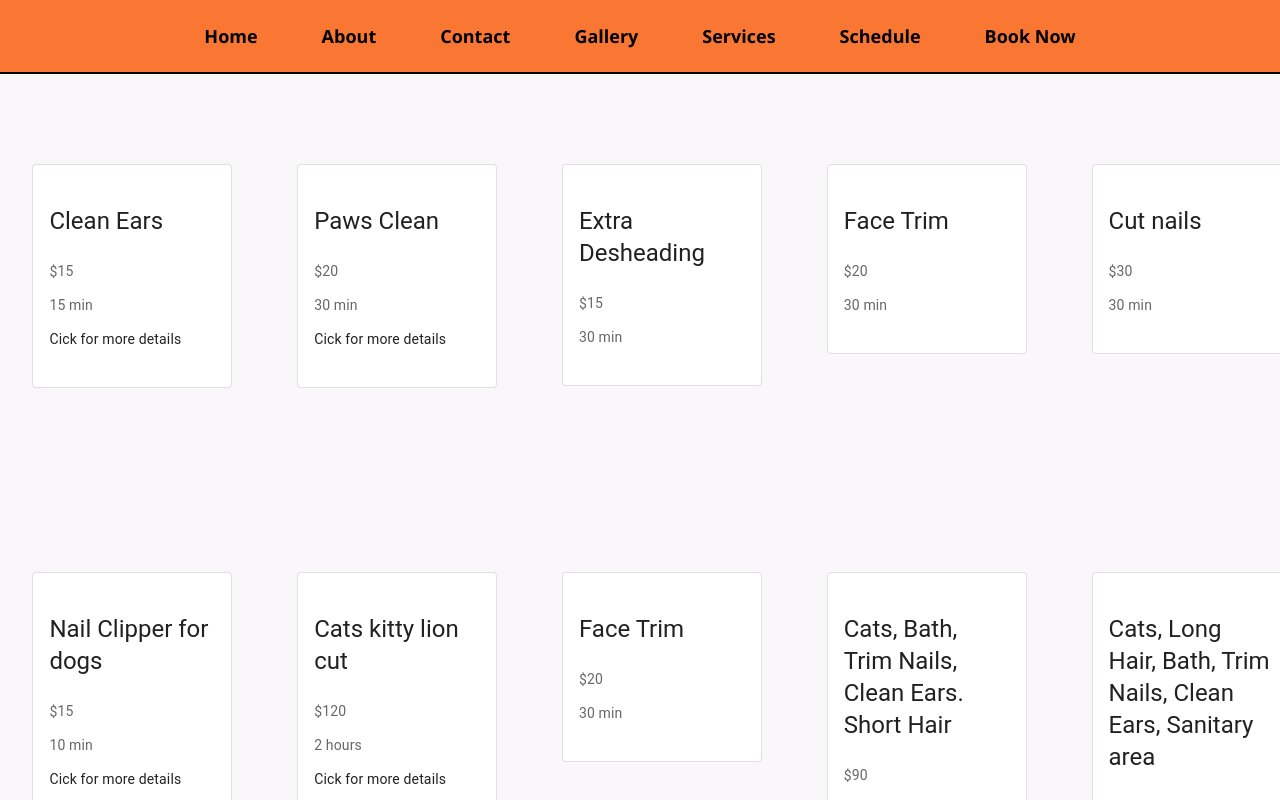
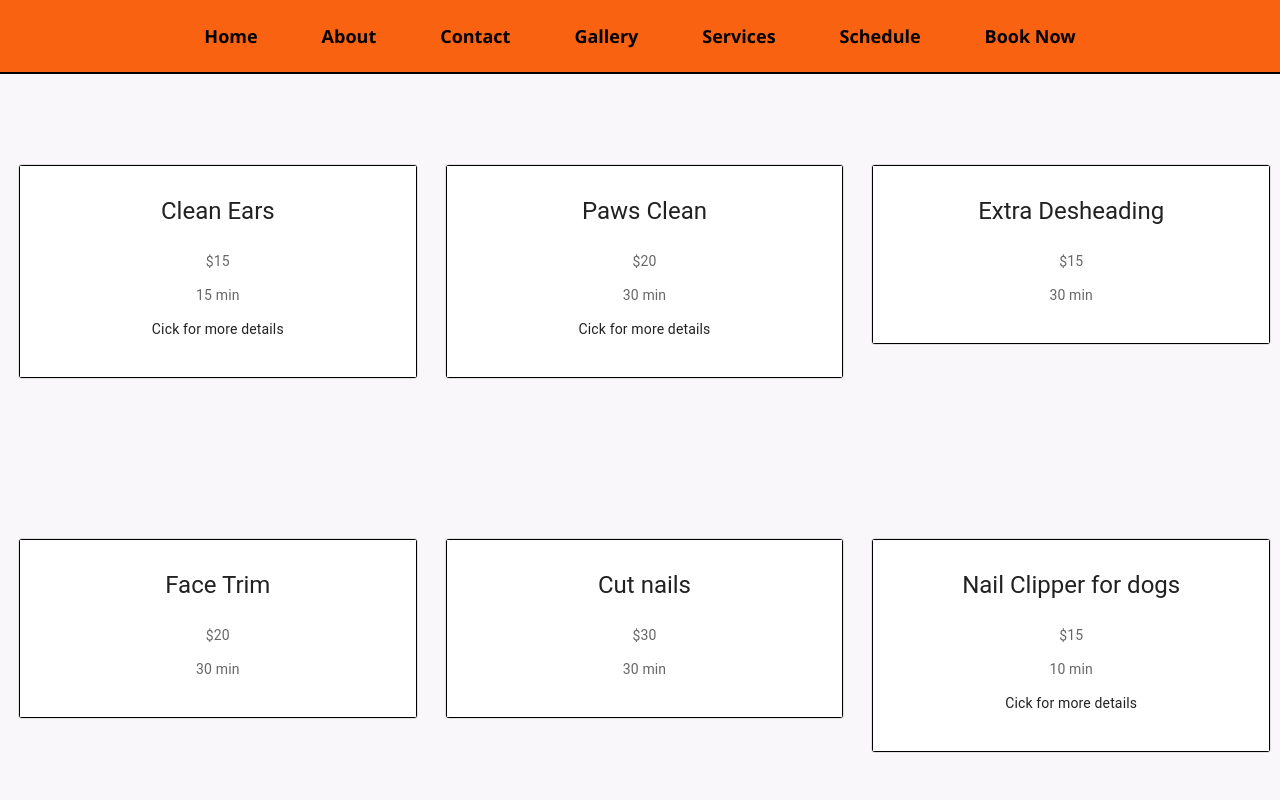
Before and after one commit to chromeshock/astoria-grooming-holsitic-spa, a React (Create React App) app: page /Services in a window 1280 px wide. Shown: the top 800 px of the page. Built offline with nearby package versions, Linux system fonts and the light colour scheme.

Commit message:
layout refactor

```diff
--- a/src/App.css
+++ b/src/App.css
@@ -34,7 +34,7 @@ h1 {
 .dim {
   opacity: 0.5;
 }
-
+/*gallery images*/
 @keyframes shake {
   0% { transform: scale(1.2)translate(0, 0); }
   25% { transform: scale(1.2) translate(-5px, 0); }
@@ -45,29 +45,27 @@ h1 {
 
 .services-grid {
     display: grid;
-    grid-template-columns: repeat(5 , 0.2fr);
+    grid-template-columns: repeat(3, .4fr);
+
 }
 
 .card-container {
-  perspective: 1000px;
-  position: relative;
-  margin: 5em 1.8em 1em 1.8em;
-  height: 300px;
-  width: 200px;
+  transition: all 4s ease-in-out;
+  overflow: hidden;
+  margin: 5em .5em .5em 1em;
+  height: 275px;
 }
 
-.card-container .card-flip.flipped {
-  transform: rotateY(180deg); /* Added hover effect */
-      box-shadow: 0 8px 16px 0 rgba(0, 0, 0, 0.2), 0 6px 20px 0 rgba(0, 0, 0, 0.19);
-
+.card-container.expanded {
+  height: auto; /* Height auto when expanded */
 }
 
-.card-flip {
-  width: 250px;
-  height: 300px;
-  position: absolute;
-  transform-style: preserve-3d;
-  transition: transform 0.5s;
+/*cards formatting*/
+.card-container .MuiCardContent-root {
+  max-height: 5%;
+  border: 1px solid black;
+  text-align: center;
+  padding: 5px;
 }
 
 .card-front,
@@ -76,20 +74,16 @@ h1 {
   width: 100%;
   height:inherit;
   backface-visibility: hidden;
-  text-align: center;
-  border: 1px solid;
   background-color: white;
+  z-index: 1;
+
 }
 
 .card-back {
   transform: rotateY(180deg);
+  position: absolute;
+
 }
-
-/*
-.service-card .MuiTypography-root {
-    font-size: 24px;
-}
-*/
 
 /*photo gallery container*/
 .enlarge {
@@ -162,8 +156,9 @@ nav {
   text-align: center;
   top: 0;
   width: 100%;
-  background:#f96211da;
+  background:#f96211;
   position: sticky;
+  z-index: 2;
 }
 
 nav ul {
@@ -201,3 +196,7 @@ nav a:hover {
 .App-link {
   color: #61dafb;
 }
+
+.txt-formatted {
+  justify-content:stretch;
+}
```
Also changed, not shown: src/ServicesCard.js (+16 -22 lines).
